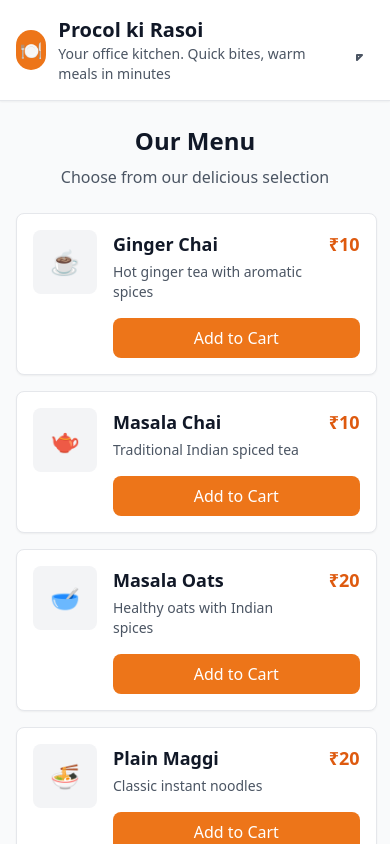
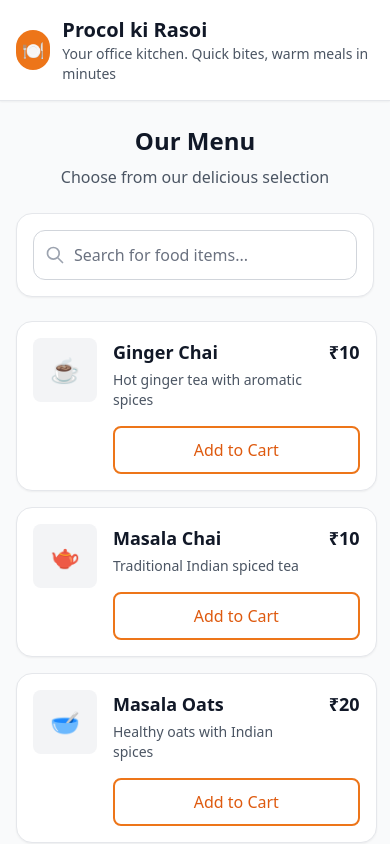
Before and after one commit to yugandharbhamare/Procol-ki-Rasoi, a React (Vite) app: page / in a window 390 px wide. Shown: the top 844 px of the page. Built offline with nearby package versions, Linux system fonts and the light colour scheme.

Commit message:
Add search functionality and UI improvements: search bar, button styling, border radius, and mobile optimization

```diff
--- a/src/App.jsx
+++ b/src/App.jsx
@@ -85,7 +85,7 @@ function App() {
   return (
     <div className="min-h-screen bg-gray-50 pb-20">
       <Header />
-      <div className="container mx-auto px-4 py-6">
+      <div className="container mx-auto px-4 py-6 max-w-md">
         <Menu
           addToCart={addToCart}
           cart={cart}
--- a/src/components/CartSummary.jsx
+++ b/src/components/CartSummary.jsx
@@ -28,7 +28,7 @@ const CartSummary = ({ cart, totalItems, totalPrice, placeOrder }) => {
 
           <button
             onClick={placeOrder}
-            className="btn-primary px-8 py-3 text-lg font-semibold"
+            className="bg-primary-500 hover:bg-primary-600 text-white font-semibold px-8 py-3 text-lg rounded-lg transition-colors duration-200"
           >
             Place Order
           </button>
--- a/src/components/Header.jsx
+++ b/src/components/Header.jsx
@@ -12,13 +12,7 @@ const Header = () => {
               <p className="text-sm text-gray-600">Your office kitchen. Quick bites, warm meals in minutes</p>
             </div>
           </div>
-          <div className="flex items-center space-x-2">
-            <button className="p-2 text-gray-600 hover:text-gray-900">
-              <svg className="w-6 h-6" fill="none" stroke="currentColor" viewBox="0 0 24 24">
-                <path strokeLinecap="round" strokeLinejoin="round" strokeWidth={2} d="M15 17h5l-5 5v-5z" />
-              </svg>
-            </button>
-          </div>
+
         </div>
       </div>
     </header>
--- a/src/components/Menu.jsx
+++ b/src/components/Menu.jsx
@@ -1,4 +1,6 @@
 import MenuItem from './MenuItem'
+import SearchBar from './SearchBar'
+import { useState, useMemo } from 'react'
 
 const menuItems = [
   {
@@ -172,6 +174,39 @@ const menuItems = [
 ]
 
 const Menu = ({ addToCart, cart, updateQuantity }) => {
+  const [searchQuery, setSearchQuery] = useState('')
+
+  const filteredItems = useMemo(() => {
+    if (!searchQuery.trim()) {
+      return menuItems
+    }
+
+    const query = searchQuery.toLowerCase().trim()
+    return menuItems
+      .filter(item =>
+        item.name.toLowerCase().includes(query) ||
+        item.description.toLowerCase().includes(query) ||
+        item.category?.toLowerCase().includes(query)
+      )
+      .sort((a, b) => {
+        // Prioritize exact name matches
+        const aNameMatch = a.name.toLowerCase().startsWith(query)
+        const bNameMatch = b.name.toLowerCase().startsWith(query)
+
+        if (aNameMatch && !bNameMatch) return -1
+        if (!aNameMatch && bNameMatch) return 1
+
+        // Then prioritize name matches over description matches
+        const aNameContains = a.name.toLowerCase().includes(query)
+        const bNameContains = b.name.toLowerCase().includes(query)
+
+        if (aNameContains && !bNameContains) return -1
+        if (!aNameContains && bNameContains) return 1
+
+        return 0
+      })
+  }, [searchQuery])
+
   return (
     <div className="space-y-6">
       <div className="text-center">
@@ -179,8 +214,14 @@ const Menu = ({ addToCart, cart, updateQuantity }) => {
         <p className="text-gray-600">Choose from our delicious selection</p>
       </div>
 
+      <SearchBar
+        searchQuery={searchQuery}
+        onSearchChange={setSearchQuery}
+      />
+
       <div className="grid gap-4">
-        {menuItems.map(item => (
+        {filteredItems.length > 0 ? (
+          filteredItems.map(item => (
             <MenuItem
               key={item.id}
               item={item}
@@ -188,7 +229,18 @@ const Menu = ({ addToCart, cart, updateQuantity }) => {
               cartItem={cart[item.id]}
               updateQuantity={updateQuantity}
             />
-        ))}
+          ))
+        ) : (
+          <div className="text-center py-8">
+            <div className="w-16 h-16 bg-gray-100 rounded-full flex items-center justify-center mx-auto mb-4">
+              <svg className="w-8 h-8 text-gray-400" fill="none" stroke="currentColor" viewBox="0 0 24 24">
+                <path strokeLinecap="round" strokeLinejoin="round" strokeWidth={2} d="M21 21l-6-6m2-5a7 7 0 11-14 0 7 7 0 0114 0z" />
+              </svg>
+            </div>
+            <h3 className="text-lg font-medium text-gray-900 mb-2">No items found</h3>
+            <p className="text-gray-600">Try searching with different keywords</p>
+          </div>
+        )}
       </div>
     </div>
   )
--- a/src/components/MenuItem.jsx
+++ b/src/components/MenuItem.jsx
@@ -2,7 +2,7 @@ const MenuItem = ({ item, addToCart, cartItem, updateQuantity }) => {
   const isInCart = cartItem && cartItem.quantity > 0
 
   return (
-    <div className="card p-4">
+    <div className="card p-4 rounded-2xl">
       <div className="flex items-start space-x-4">
         <div className="flex-shrink-0">
           <div className="w-16 h-16 bg-gray-100 rounded-lg flex items-center justify-center text-2xl">
@@ -21,7 +21,7 @@ const MenuItem = ({ item, addToCart, cartItem, updateQuantity }) => {
               </p>
             </div>
             <div className="ml-4 text-right">
-              <p className="text-lg font-bold text-primary-600">
+              <p className="text-lg font-bold text-gray-900">
                 {typeof item.price === 'number' ? `₹${item.price}` : item.price}
               </p>
             </div>
@@ -31,12 +31,12 @@ const MenuItem = ({ item, addToCart, cartItem, updateQuantity }) => {
             {!isInCart ? (
               <button
                 onClick={() => addToCart(item.id, item.name, item.price)}
-                className="btn-primary w-full"
+                className="border-2 border-primary-500 text-primary-600 hover:bg-primary-50 font-medium py-2 px-4 rounded-lg transition-colors duration-200 w-full h-12"
               >
                 Add to Cart
               </button>
             ) : (
-              <div className="flex items-center justify-between bg-gray-50 rounded-lg p-2">
+              <div className="flex items-center justify-between bg-gray-50 rounded-lg p-2 h-12">
                 <button
                   onClick={() => updateQuantity(item.id, cartItem.quantity - 1)}
                   className="w-8 h-8 bg-white rounded-full flex items-center justify-center text-gray-600 hover:text-gray-900 border border-gray-200"
--- /dev/null
+++ b/src/components/SearchBar.jsx
@@ -0,0 +1,32 @@
+const SearchBar = ({ searchQuery, onSearchChange }) => {
+  return (
+    <div className="bg-white rounded-2xl shadow-sm border border-gray-200 p-4 mb-6">
+      <div className="relative">
+        <div className="absolute inset-y-0 left-0 pl-3 flex items-center pointer-events-none">
+          <svg className="h-5 w-5 text-gray-400" fill="none" stroke="currentColor" viewBox="0 0 24 24">
+            <path strokeLinecap="round" strokeLinejoin="round" strokeWidth={2} d="M21 21l-6-6m2-5a7 7 0 11-14 0 7 7 0 0114 0z" />
+          </svg>
+        </div>
+        <input
+          type="text"
+          value={searchQuery}
+          onChange={(e) => onSearchChange(e.target.value)}
+          placeholder="Search for food items..."
+          className="block w-full pl-10 pr-3 py-3 border border-gray-300 rounded-xl focus:outline-none focus:ring-2 focus:ring-primary-500 focus:border-transparent text-gray-900 placeholder-gray-500"
+        />
+        {searchQuery && (
+          <button
+            onClick={() => onSearchChange('')}
+            className="absolute inset-y-0 right-0 pr-3 flex items-center"
+          >
+            <svg className="h-5 w-5 text-gray-400 hover:text-gray-600" fill="none" stroke="currentColor" viewBox="0 0 24 24">
+              <path strokeLinecap="round" strokeLinejoin="round" strokeWidth={2} d="M6 18L18 6M6 6l12 12" />
+            </svg>
+          </button>
+        )}
+      </div>
+    </div>
+  )
+}
+
+export default SearchBar
```
Lines whose indentation alone changed are shown as unchanged.
